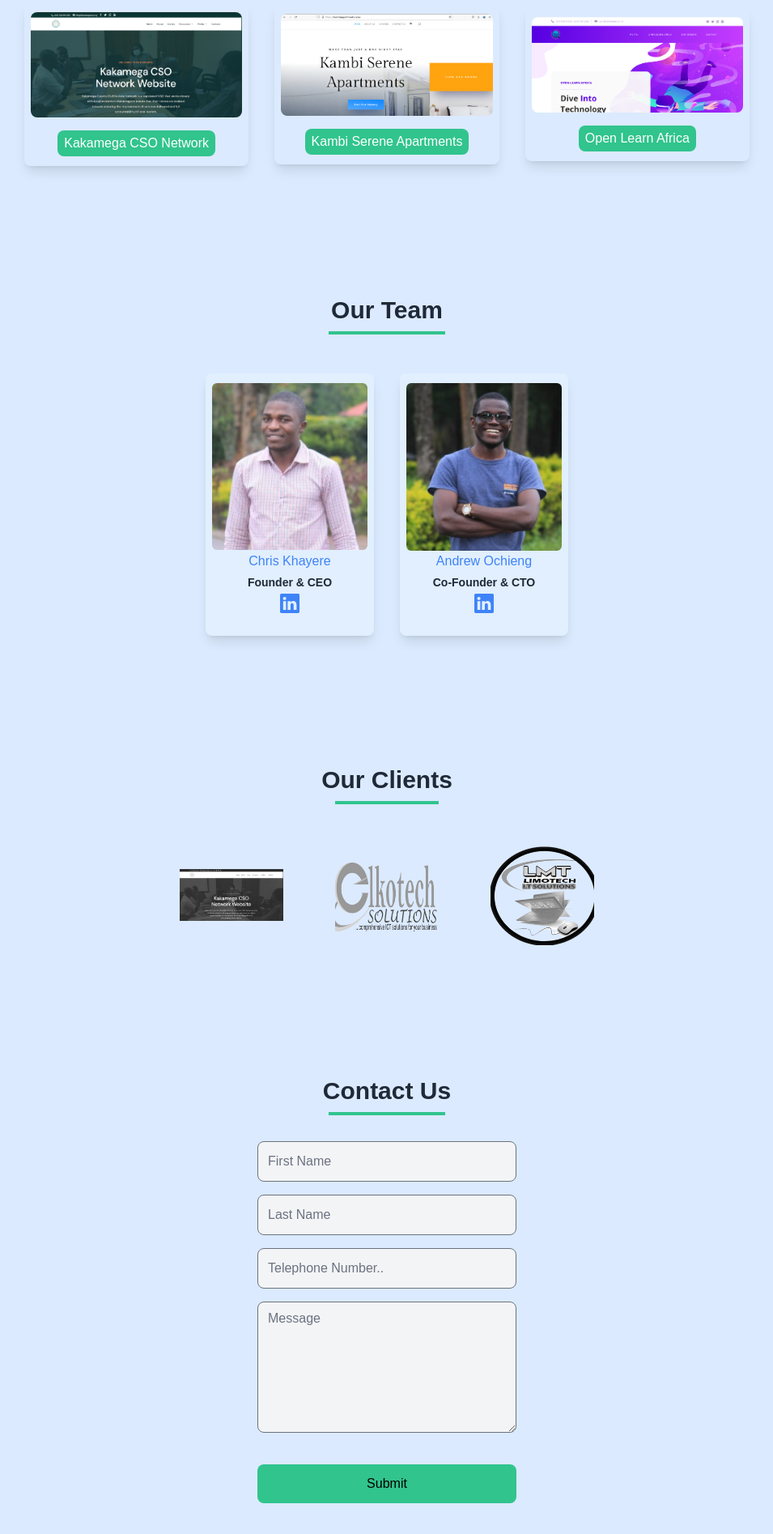
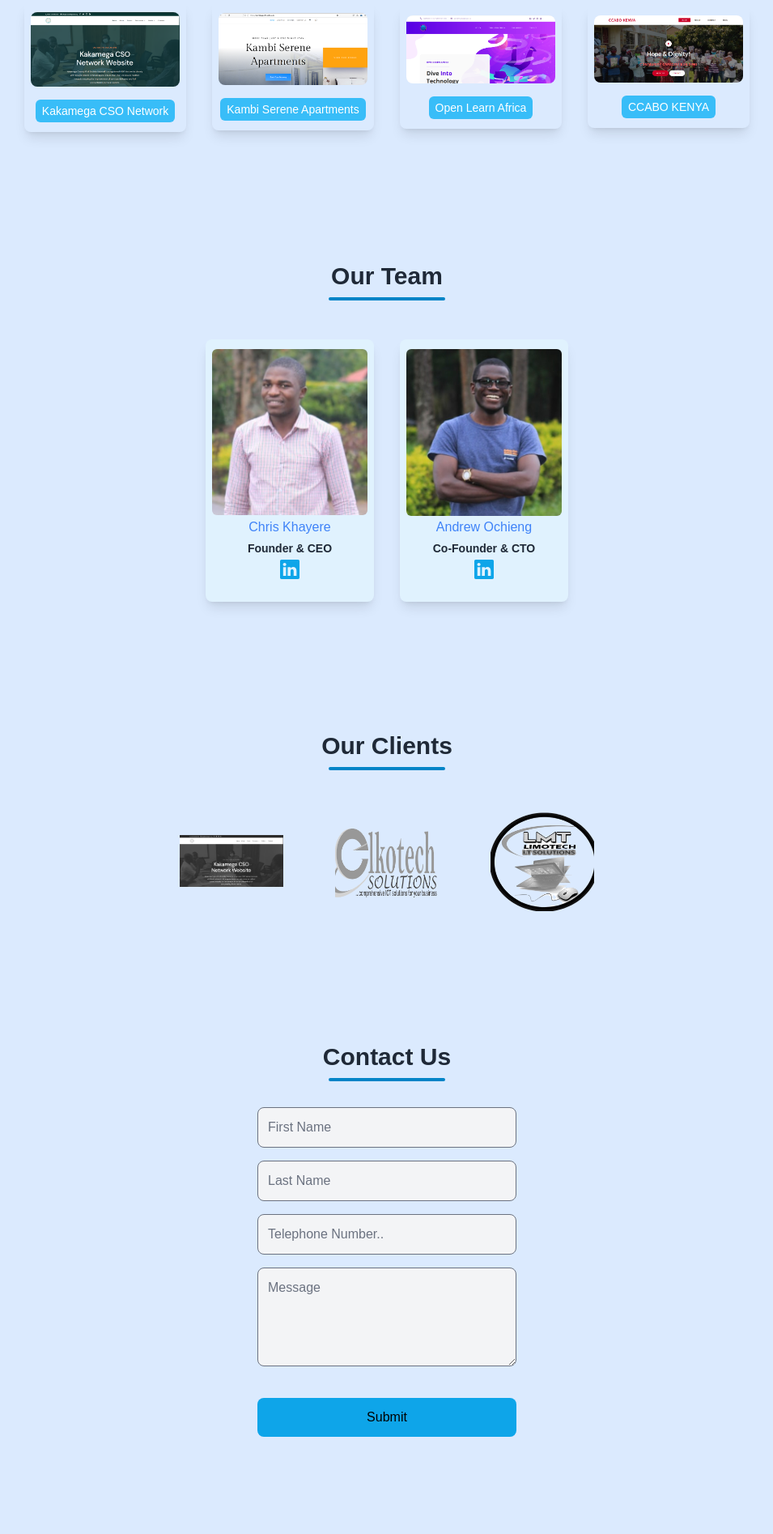
Before and after one commit to Andrew-Ochieng/Vabrise, a React (Create React App) app: page / in a window 1280 px wide. Shown: the part 800-2694 px from the top of the page at 81% size, without its empty margins (162-1117 px from the left). Built offline with nearby package versions, Linux system fonts and the light colour scheme.

Commit message:
change theme color

```diff
--- a/src/components/ContactDetailsCard.js
+++ b/src/components/ContactDetailsCard.js
@@ -15,7 +15,7 @@
                 <motion.div
                     whileHover={{y: -12, scale: 1.04}}
                     transition={{type: 'spring', stiffness: 80}}
-                    class="flex flex-col justify-center items-center rounded-lg bg-blue-300 hover:bg-blue-400 hover:text-white ease-out duration-300 p-8 shadow-lg hover:shadow-xl">
+                    class="flex flex-col justify-center items-center rounded-lg bg-blue-300 hover:bg-blue-400 hover:text-white ease-out duration-300 p-6 shadow-lg hover:shadow-xl">
                     {info.icon}
                     <p class="md:ml-4 ml-2 mt-2 md:text-xl text-lg">{info.details}</p>
                 </motion.div>
--- a/src/components/ContactForm.js
+++ b/src/components/ContactForm.js
@@ -12,18 +12,18 @@
             <div>
                 <form onSubmit={handleForm} >
                     <div className="my-4">
-                        <input className="p-3 bg-gray-100 rounded-lg w-full" type="text" name="firstname" placeholder="First Name" required />
+                        <input className="input" type="text" name="firstname" placeholder="First Name" required />
                     </div>
                     <div className="my-4">
-                        <input className="p-3 bg-gray-100 rounded-lg w-full" type="text" name="lastname" placeholder="Last Name" required />
+                        <input className="input" type="text" name="lastname" placeholder="Last Name" required />
                     </div>
                     <div className="my-4">
-                        <input className="p-3 bg-gray-100 rounded-lg w-full" type="tel" name="phone" placeholder="Telephone Number.." required />
+                        <input className="input" type="tel" name="phone" placeholder="Telephone Number.." required />
                     </div>
                     <div className="my-4">
-                        <textarea className="px-3 py-2 bg-gray-100 rounded-lg w-full" name="message" placeholder="Message" cols="30" rows="6"></textarea>
+                        <textarea className="input w-full" name="message" placeholder="Message" cols="30" rows="4"></textarea>
                     </div>
-                    <button className="mt-4 px-4 py-3 rounded-lg bg-green-400 w-full">
+                    <button className="mt-4 px-4 py-3 rounded-lg bg-sky-500 w-full">
                         Submit
                     </button>
                 </form>
--- a/src/components/CoreValues.js
+++ b/src/components/CoreValues.js
@@ -27,14 +27,14 @@
             <div className="mt-8 md:mb-32 mb-16">
                 <div className="title-container">
                     <h1 >{title}</h1>
-                    <hr className="border-2 border-green-400 mt-2 md:w-32 w-24"/>
+                    <hr className="title-underline"/>
                 </div>
                 <div className="md:flex items-center justify-center md:space-x-8 md:mx-32 mx-8">
                     <Fade bottom>
                         {cardDetails.map((card) => (
                             <div key={card.value_title} className="flex flex-col justify-center items-center text-center md:px-1 px-4 my-10" >
                                 <img className="md:w-32 w-28" src={card.image} alt="" />
-                                <h2 className="my-3 md:text-3xl text-2xl font-medium text-green-500">{card.value_title}</h2>
+                                <h2 className="my-3 md:text-3xl text-2xl font-medium text-sky-700">{card.value_title}</h2>
                                 <p>{card.body}</p>
                             </div>
                         ))}
--- a/src/components/OurClients.js
+++ b/src/components/OurClients.js
@@ -16,7 +16,7 @@
         <>
             <div className="title-container">
                 <h1 >Our Clients</h1>
-                <hr className="border-2 border-green-400 mt-2 md:w-32 w-24"/>
+                <hr className="title-underline"/>
             </div>
             <div className='md:mb-32 mb-16 mt-8 flex justify-center items-center'>
                 <Slide bottom>
--- a/src/components/OurWork.js
+++ b/src/components/OurWork.js
@@ -9,7 +9,7 @@
                 <hr className="border-2 border-green-400 mt-2 md:w-32 w-24"/>
             </div>
 
-            <div className="grid sm:grid-cols-3 grid-cols-1 items-center gap-8 md:mt-8 mt-4 md:mb-32 mb-16">
+            <div className="grid sm:grid-cols-2 md:grid-cols-4 grid-cols-1 items-center gap-8 md:mt-8 mt-4 md:mb-32 mb-16">
                 <Projects />
             </div>
         </>
--- a/src/components/Projects.js
+++ b/src/components/Projects.js
@@ -1,25 +1,25 @@
 import kccson from "../assets/KCCSON.png"
 import kambi from "../assets/kambi.png"
 import ola from "../assets/OLA.png"
+import ccabo from "../assets/ccabo.png"
 
 const Projects = () => {
     const projects = [
         {id: 1, title: "Kakamega CSO Network", repo: "", image: kccson, link: "https://www.kakamegacsonetwork.org"},
         {id: 2, title: "Kambi Serene Apartments", repo: "", image: kambi, link: "https://kambiappartments.co.ke/"},
         {id: 3, title: "Open Learn Africa", repo: "", image: ola, link: "https://learn.vabrisetech.co.ke/"},
-
-
+        {id: 4, title: "CCABO KENYA", repo: "", image: ccabo, link: "https://ccabokenya.or.ke/"},
     ]
     return (
         <>
             {projects.map((project) => (
-                <div key={project.id} className='hover:translate-y-1 hover:scale-105 hover:duration-300 shadow-lg hover:shadow-xl hover:cursor-pointer py-3 px-2 rounded-lg flex flex-col items-center'>
+                <div key={project.id} className='shadow-lg hover:shadow-xl hover:cursor-pointer py-3 px-2 rounded-lg flex flex-col items-center'>
                     <img
                         src={project.image}
                         alt="project-image"
                         className="w-full h-full rounded-lg mb-4"
                     />
-                    <a className="bg-green-400 rounded-lg py-1 px-2 text-white" href={project.link}>
+                    <a className="text-sm bg-sky-400 rounded-md py-1 px-2 text-white" href={project.link}>
                         {project.title}
                     </a>
                 </div>
--- a/src/components/Team.js
+++ b/src/components/Team.js
@@ -11,18 +11,18 @@
         <>
             <div className="title-container">
                 <h1 >Our Team</h1>
-                <hr className="border-2 border-green-400 mt-2 md:w-36 w-24"/>
+                <hr className="title-underline"/>
             </div>
             <div className="sm:flex justify-center items-center gap-8 md:mt-8 mt-4 md:mb-32 mb-16">
                 {teams.map((team) => (
-                    <div key={team.id} className='card md:my-0 my-6 bg-blue-100'>
+                    <div key={team.id} className='card md:my-0 my-6 bg-sky-100'>
                         <div className="sm:w-48 sm:h-48">
                             <img src={team.image} alt='team-image' className="w-full rounded-md"/>
                         </div>
                         <div className=" m-4 card-item">
                             <h3 className="text-blue-500 font-light">{team.name}</h3>
                             <p className="text-sm my-1 font-bold text-gray-800">{team.position}</p>
-                            <a href={team.linkedin} className='text-blue-500 md:text-2xl text-lg'>
+                            <a href={team.linkedin} className='text-sky-500 md:text-2xl text-lg'>
                                 {team.icon}
                             </a>
                         </div>
--- a/src/index.css
+++ b/src/index.css
@@ -25,9 +25,13 @@
 }
 
 .title-underline {
-  @apply border-2 border-green-400 mt-2 md:w-36 w-24
+  @apply border-2 border-sky-600 mt-2 md:w-36 w-24 rounded-full
 }
 
 .title-container {
   @apply flex flex-col items-center justify-center pt-8 pb-4 md:text-3xl text-xl text-gray-800 font-semibold
 }
+
+.input {
+  @apply p-3 bg-gray-100 rounded-lg w-full focus-within:border-sky-400 outline-none
+}
--- a/src/pages/About.js
+++ b/src/pages/About.js
@@ -40,7 +40,7 @@
                 <div className="md:mx-40 md:mb-32 mb-16">
                     <div className="flex flex-col items-center justify-center mb-8 md:text-3xl text-xl text-gray-800 font-semibold">
                         <h1>Our Mission</h1>
-                        <hr className="border-2 border-green-400 mt-2 md:w-32 w-24"/>
+                        <hr className="title-underline"/>
                     </div>
                     <Zoom bottom>
                         <p className="md:text-2xl text-lg text-gray-700 font-light text-center md:leading-relaxed tracking-wide">
--- a/src/pages/Contact.js
+++ b/src/pages/Contact.js
@@ -9,13 +9,13 @@
                     <h1 >Reach Out</h1>
                     <hr className="title-underline"/>
                 </div>
-                <div className="md:flex justify-around md:my-16 my-8 md:pb-24 pb-0">
+                <div className="md:flex justify-around items-center md:my-16 my-8 md:pb-24 pb-0">
                     <div>
                         <motion.div
                             initial={{x: "-100vw", opacity: 0}}
                             animate={{x: 0, opacity: 1}}
                             transition={{type: "spring", delay: 0.2, stiffness: 50}}
-                            class="flex flex-col my-8 md:text-2xl text-center text-2xl text-gray-700 space-y-8 ">
+                            class="flex flex-col md:my-0 my-8 md:text-2xl text-center text-2xl text-gray-700 space-y-8 ">
                             <ContactDetailsCard />
                         </motion.div>
                     </div>
```
Also changed, not shown: src/components/Footer.js (+4 -4 lines), src/components/Navbar.js (+5 -5 lines), src/assets/ccabo.png (added), 1 other file (tests, documents, lock files or other folders).
